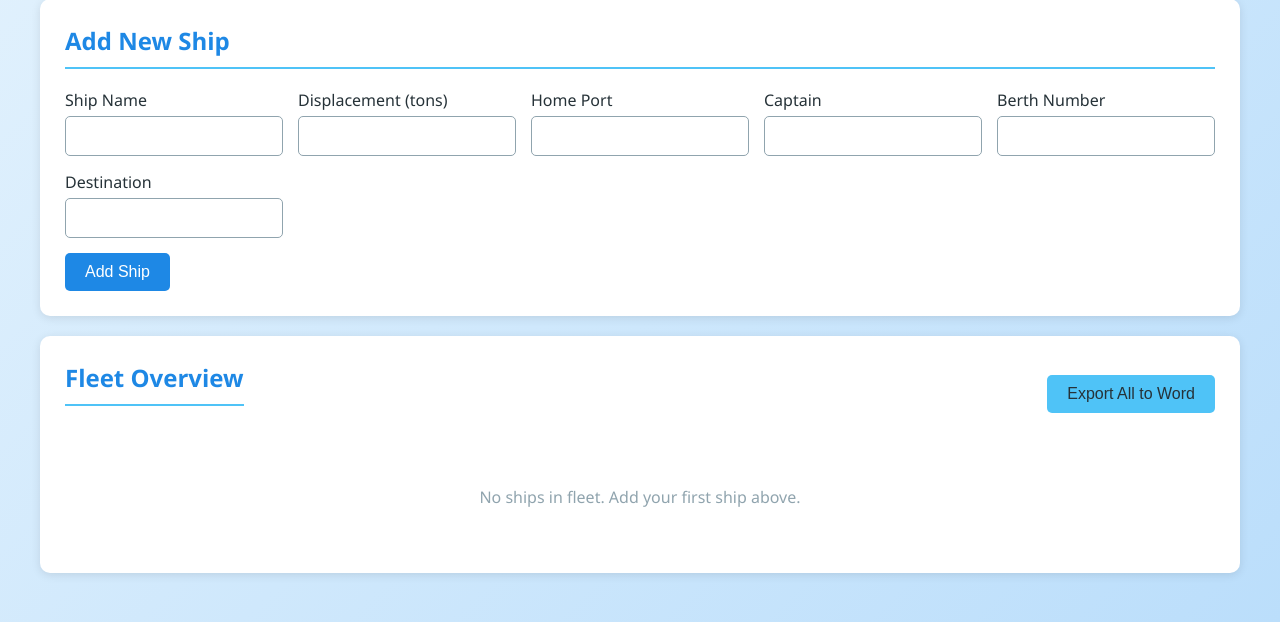
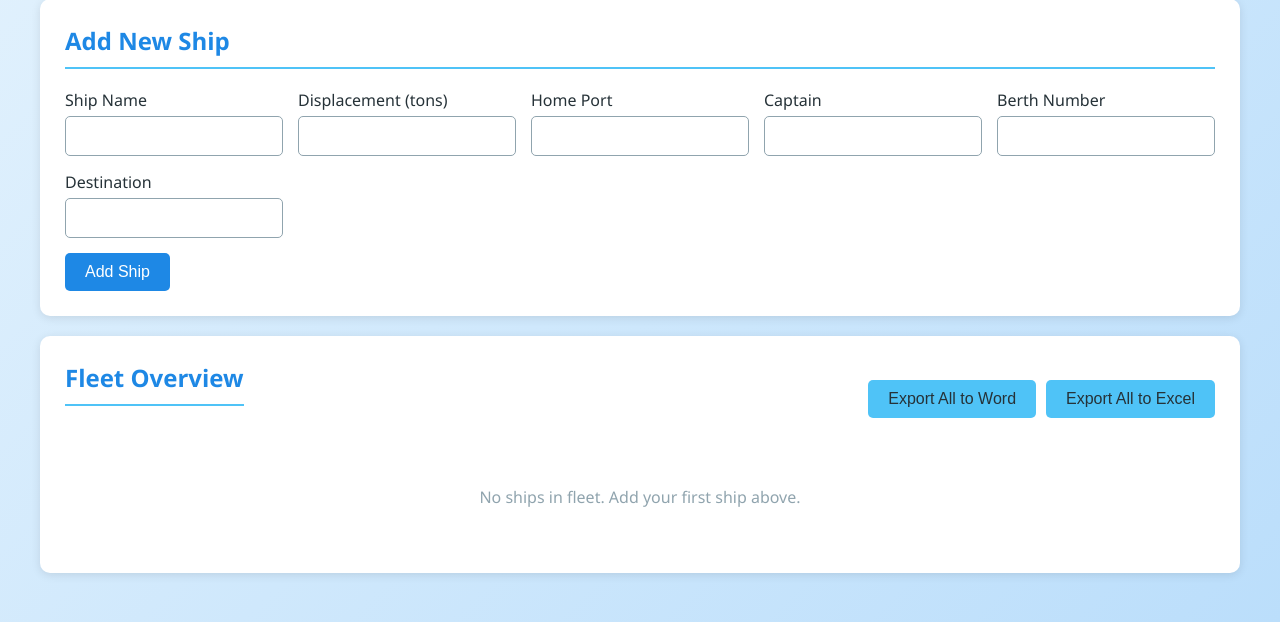
Before and after one commit to VladKristoff/Ship_Management_System, a FastAPI app: page / in a window 1280 px wide. Shown: the part 178-800 px from the top of the page. Run offline with FastAPI, Linux system fonts and the light colour scheme; data that the repository does not hold is empty.

Commit message:
Add files via upload

```diff
--- a/main.py
+++ b/main.py
@@ -58,6 +58,82 @@ async def export_ships_to_word():
     except Exception as e:
         print(f"Error in export_ships_to_word: {e}")
         raise HTTPException(status_code=500, detail=f"Error generating report: {str(e)}")
+
+@app.get("/ships/download_excel")
+async def export_ships_to_excel():
+    try:
+        wb = Workbook()
+        ws = wb.active
+        ws.title = "Ship Information"
+
+        # Добавляем название таблицы
+        ws['A1'] = f"Ship Report"
+        title_cell = ws['A1']
+        title_cell.font = Font(size=14, bold=True)
+        ws.merge_cells('A1:G1')  # Объединяем ячейки для заголовка
+        ws.row_dimensions[1].height = 25  # Высота строки для заголовка
+
+        current_row = 3
+
+        # Добавляем заголовки таблицы
+        headers = ["ID", "Ship Name", "Displacement", "Home Port", "Captain", "Berth Number", "Destination"]
+        for col, header in enumerate(headers, 1):
+            cell = ws.cell(row=current_row, column=col, value=header)
+            cell.font = Font(bold=True)
+            cell.fill = PatternFill(start_color="DDDDDD", end_color="DDDDDD", fill_type="solid")
+            cell.border = Border(
+                left=Side(style='thin'),
+                right=Side(style='thin'),
+                top=Side(style='thin'),
+                bottom=Side(style='thin')
+            )
+
+        for ship in ship_list:
+            # Добавляем данные корабля
+            current_row += 1
+            ship_data = [
+                ship.id,
+                ship.name,
+                f"{ship.displacement} tons",
+                ship.port,
+                ship.captain,
+                ship.berth_num,
+                ship.target
+            ]
+
+            for col, value in enumerate(ship_data, 1):
+                cell = ws.cell(row=current_row, column=col, value=value)
+                cell.border = Border(
+                    left=Side(style='thin'),
+                    right=Side(style='thin'),
+                    top=Side(style='thin'),
+                    bottom=Side(style='thin')
+                )
+
+            # Выравнивание заголовка по центру
+            ws['A1'].alignment = Alignment(horizontal='center', vertical='center')
+
+            # Выравнивание всех ячеек по центру
+            for row in ws.iter_rows(min_row=3, max_row=current_row):
+                for cell in row:
+                    cell.alignment = Alignment(horizontal='center', vertical='center')
+
+        buffer = BytesIO()
+        wb.save(buffer)
+        buffer.seek(0)
+
+        filename = f"ships_report.xlsx"
+
+        return Response(
+            content=buffer.getvalue(),
+            media_type='application/vnd.openxmlformats-officedocument.spreadsheetml.sheet',
+            headers={'Content-Disposition': f'attachment; filename="{filename}"'}
+        )
+
+        raise HTTPException(status_code=404, detail="Ship not found")
+    except Exception as e:
+        print(f"Error in export_ship_to_excel: {e}")
+        raise HTTPException(status_code=500, detail=f"Error generating Excel report: {str(e)}")
 
 @app.get("/ships/{ship_id}")
 async def get_ship(ship_id: int) -> Ship:
@@ -148,7 +224,6 @@ async def export_ship_to_word(ship_id: int):
         print(f"Error in export_ship_to_word: {e}")
         raise HTTPException(status_code=500, detail=f"Error generating ship report: {str(e)}")
 
-
 @app.get("/ships/download_excel/{ship_id}")
 async def export_ship_to_excel(ship_id: int):
     try:
@@ -165,7 +240,6 @@ async def export_ship_to_excel(ship_id: int):
                 ws.merge_cells('A1:G1')  # Объединяем ячейки для заголовка
                 ws.row_dimensions[1].height = 25  # Высота строки для заголовка
 
-                # Пропускаем строку после заголовка
                 current_row = 3
 
                 # Добавляем заголовки таблицы
@@ -202,19 +276,6 @@ async def export_ship_to_excel(ship_id: int):
                         bottom=Side(style='thin')
                     )
 
-                # Автоматическое выравнивание ширины столбцов
-                for column in ws.columns:
-                    max_length = 0
-                    column_letter = column[0].column_letter
-                    for cell in column:
-                        try:
-                            if len(str(cell.value)) > max_length:
-                                max_length = len(str(cell.value))
-                        except:
-                            pass
-                    adjusted_width = min((max_length + 2), 50)  # Максимальная ширина 50
-                    ws.column_dimensions[column_letter].width = adjusted_width
-
                 # Выравнивание заголовка по центру
                 ws['A1'].alignment = Alignment(horizontal='center', vertical='center')
 
--- a/requirements.txt
+++ b/requirements.txt
@@ -4,3 +4,4 @@ pydantic==2.5.0
 python-multipart==0.0.6
 jinja2==3.1.2
 python-docx==0.8.11
+openpyxl
--- a/templates/index.html
+++ b/templates/index.html
@@ -234,6 +234,12 @@
             margin-top: 20px;
         }
 
+        .export-buttons {
+            display: flex;
+            gap: 10px;
+            margin-top: 10px;
+        }
+
         @media (max-width: 768px) {
             .form-grid {
                 grid-template-columns: 1fr;
@@ -244,6 +250,10 @@
             }
 
             .ship-actions {
+                flex-direction: column;
+            }
+
+            .export-buttons {
                 flex-direction: column;
             }
         }
@@ -292,7 +302,10 @@
         <div class="card">
             <div style="display: flex; justify-content: space-between; align-items: center; margin-bottom: 20px;">
                 <h2>Fleet Overview</h2>
-                <button class="btn btn-export" onclick="shipManager.exportAllShips()">Export All to Word</button>
+                <div class="export-buttons">
+                    <button class="btn btn-export" onclick="shipManager.exportAllShipsWord()">Export All to Word</button>
+                    <button class="btn btn-export" onclick="shipManager.exportAllShipsExcel()">Export All to Excel</button>
+                </div>
             </div>
             <div id="shipsList" class="ships-grid">
                 <div class="empty-state">Loading ships...</div>
@@ -422,7 +435,8 @@
                         </div>
                         <div class="ship-actions">
                             <button class="btn btn-edit" onclick="shipManager.editShip(${ship.id})">Edit</button>
-                            <button class="btn btn-export" onclick="shipManager.exportShip(${ship.id})">Export</button>
+                            <button class="btn btn-export" onclick="shipManager.exportShipWord(${ship.id})">Export Word</button>
+                            <button class="btn btn-export" onclick="shipManager.exportShipExcel(${ship.id})">Export Excel</button>
                             <button class="btn btn-delete" onclick="shipManager.deleteShip(${ship.id})">Delete</button>
                         </div>
                     </div>
@@ -535,9 +549,9 @@
                 }
             }
 
-            async exportShip(shipId) {
+            async exportShipWord(shipId) {
                 try {
-                    const response = await fetch(`/ships/download/${shipId}`);
+                    const response = await fetch(`/ships/download_word/${shipId}`);
                     if (response.ok) {
                         const blob = await response.blob();
                         const url = window.URL.createObjectURL(blob);
@@ -549,17 +563,39 @@
                         window.URL.revokeObjectURL(url);
                         document.body.removeChild(a);
                     } else {
-                        throw new Error('Failed to export ship');
+                        throw new Error('Failed to export ship to Word');
                     }
                 } catch (error) {
-                    console.error('Error exporting ship:', error);
-                    alert('Failed to export ship');
+                    console.error('Error exporting ship to Word:', error);
+                    alert('Failed to export ship to Word');
                 }
             }
 
-            async exportAllShips() {
+            async exportShipExcel(shipId) {
                 try {
-                    const response = await fetch('/ships/download');
+                    const response = await fetch(`/ships/download_excel/${shipId}`);
+                    if (response.ok) {
+                        const blob = await response.blob();
+                        const url = window.URL.createObjectURL(blob);
+                        const a = document.createElement('a');
+                        a.href = url;
+                        a.download = `ship_${shipId}_report.xlsx`;
+                        document.body.appendChild(a);
+                        a.click();
+                        window.URL.revokeObjectURL(url);
+                        document.body.removeChild(a);
+                    } else {
+                        throw new Error('Failed to export ship to Excel');
+                    }
+                } catch (error) {
+                    console.error('Error exporting ship to Excel:', error);
+                    alert('Failed to export ship to Excel');
+                }
+            }
+
+            async exportAllShipsWord() {
+                try {
+                    const response = await fetch('/ships/download_word');
                     if (response.ok) {
                         const blob = await response.blob();
                         const url = window.URL.createObjectURL(blob);
@@ -571,11 +607,33 @@
                         window.URL.revokeObjectURL(url);
                         document.body.removeChild(a);
                     } else {
-                        throw new Error('Failed to export fleet');
+                        throw new Error('Failed to export fleet to Word');
                     }
                 } catch (error) {
-                    console.error('Error exporting fleet:', error);
-                    alert('Failed to export fleet');
+                    console.error('Error exporting fleet to Word:', error);
+                    alert('Failed to export fleet to Word');
+                }
+            }
+
+            async exportAllShipsExcel() {
+                try {
+                    const response = await fetch('/ships/download_excel');
+                    if (response.ok) {
+                        const blob = await response.blob();
+                        const url = window.URL.createObjectURL(blob);
+                        const a = document.createElement('a');
+                        a.href = url;
+                        a.download = 'ship_fleet_report.xlsx';
+                        document.body.appendChild(a);
+                        a.click();
+                        window.URL.revokeObjectURL(url);
+                        document.body.removeChild(a);
+                    } else {
+                        throw new Error('Failed to export fleet to Excel');
+                    }
+                } catch (error) {
+                    console.error('Error exporting fleet to Excel:', error);
+                    alert('Failed to export fleet to Excel');
                 }
             }
 
```
Also changed, not shown: README.md.
